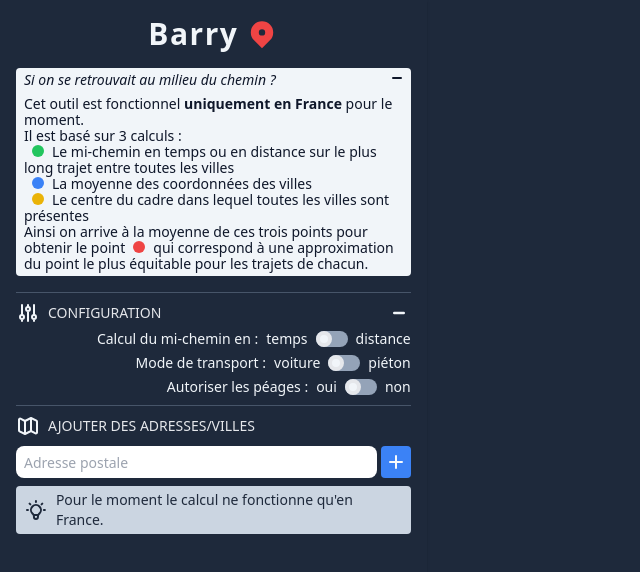
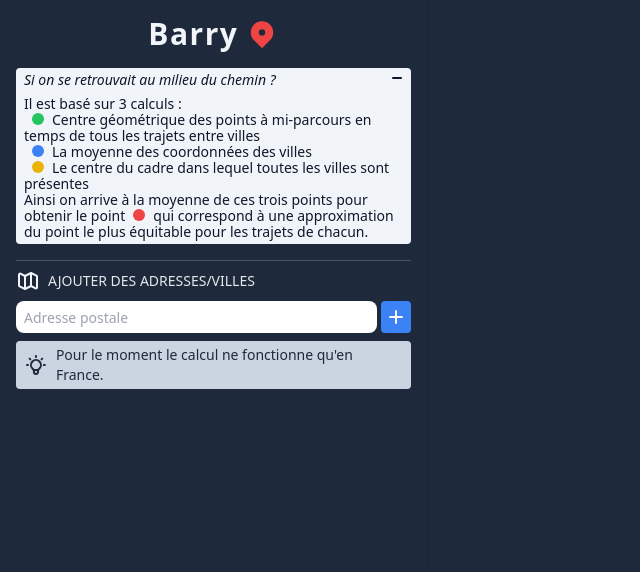
Before and after one commit to npanti/barry-main, a website built with Vite: page src/pug/sidebar.pug in a window 1280 px wide. Shown: the whole page, without its empty margins (0-640 px from the left). Built offline with nearby package versions, Linux system fonts and the light colour scheme; what geotiff would draw is missing.

Commit message:
Update gui

```diff
--- a/src/js/globals.js
+++ b/src/js/globals.js
@@ -1,8 +1,9 @@
+// Define a global object on the window called $barry to store all app-wide settings and references
 window.$barry = {
+  // Calculation methods with their labels and colors
   methods: {
     longMiddle: {
-      label:
-        "Le mi-chemin en temps sur le plus long trajet entre toutes les villes",
+      label: "Centre géométrique des points à mi-parcours en temps de tous les trajets entre villes",
       color: "#10b981",
     },
     average: {
@@ -14,18 +15,26 @@ window.$barry = {
       color: "#f59e0b",
     },
   },
+
+  // General color settings
   addressColor: "#111827",
   resultColor: "#EF4444",
   roadColor: "#47695B",
-  calculateMode: "time",
-  calculateTransport: "Voiture",
-  calculateToll: true,
-  addressesCount: 0,
-  places: {},
-  layers: {},
-  addressToCalc: {},
-  urlTourismAPI: "https://titi.gougouzian.fr",
-  tourismCategory: [
+
+  // Calculation settings
+  calculateMode: "time",           // Calculation mode (e.g., by time)
+  calculateTransport: "Voiture",   // Transport type (e.g., car)
+  calculateToll: true,             // Whether to include tolls
+
+  // Data containers
+  addressesCount: 0,               // Number of addresses
+  places: {},                      // Place data
+  layers: {},                      // Map layers
+  addressToCalc: {},               // Addresses to calculate
+
+  // API settings
+  urlTourismAPI: "https://titi.gougouzian.fr", // Tourism API endpoint
+  tourismCategory: [                          // Categories for tourism POIs
     "Sports",
     "Cultural",
     "Hotel",
@@ -34,7 +43,9 @@ window.$barry = {
     "Event",
     "Tour",
   ],
-  pois: {},
+  pois: {},                                   // Points of interest
+
+  // Cached DOM elements for UI manipulation
   $addressesWrapper: document.getElementById("addresses-wrapper"),
   $augmentConfiguration: document.getElementById("augmentConfiguration"),
   $augmentWelcome: document.getElementById("augmentWelcome"),
--- a/src/pug/sidebar.pug
+++ b/src/pug/sidebar.pug
@@ -14,74 +14,74 @@
 
   include welcome
 
-  .h3
-    span
-      svg.h-6.w-6(
-        xmlns="http://www.w3.org/2000/svg",
-        fill="none",
-        viewBox="0 0 24 24",
-        stroke="currentColor"
-      )
-        path(
-          stroke-linecap="round",
-          stroke-linejoin="round",
-          stroke-width="2",
-          d="M12 6V4m0 2a2 2 0 100 4m0-4a2 2 0 110 4m-6 8a2 2 0 100-4m0 4a2 2 0 110-4m0 4v2m0-6V4m6 6v10m6-2a2 2 0 100-4m0 4a2 2 0 110-4m0 4v2m0-6V4"
-        )
-      h3 Configuration
-      a#reduceConfiguration(href="javascript:window.$barry.toggleConfiguration();")
-        svg(
-          xmlns="http://www.w3.org/2000/svg",
-          viewBox="0 0 20 20",
-          fill="currentColor"
-        )
-          path(
-            fill-rule="evenodd",
-            d="M5 10a1 1 0 011-1h8a1 1 0 110 2H6a1 1 0 01-1-1z",
-            clip-rule="evenodd"
-          )
-      a#augmentConfiguration.hide(href="javascript:window.$barry.toggleConfiguration();")
-        svg(
-          xmlns="http://www.w3.org/2000/svg",
-          viewBox="0 0 20 20",
-          fill="currentColor"
-        )
-          path(
-            fill-rule="evenodd",
-            d="M10 5a1 1 0 011 1v3h3a1 1 0 110 2h-3v3a1 1 0 11-2 0v-3H6a1 1 0 110-2h3V6a1 1 0 011-1z",
-            clip-rule="evenodd"
-          )
-    #configuration
-      .form
-        label Calcul du mi-chemin en :
-        span temps
-        .toggle
-          input#toggleCalcMode(
-            type="checkbox",
-            onchange="window.$barry.changeCalcMode();"
-          )
-          label(for="toggleCalcMode")
-        span distance
-      .form
-        label Mode de transport :
-        span voiture
-        .toggle
-          input#toggleCalcTransport(
-            type="checkbox",
-            onchange="window.$barry.changeCalcTransport();"
-          )
-          label(for="toggleCalcTransport")
-        span piéton
-      .form
-        label Autoriser les péages :
-        span oui
-        .toggle
-          input#toggleCalcToll(
-            type="checkbox",
-            onchange="window.$barry.changeCalcToll();"
-          )
-          label(for="toggleCalcToll")
-        span non
+  //- .h3
+  //-   span
+  //-     svg.h-6.w-6(
+  //-       xmlns="http://www.w3.org/2000/svg",
+  //-       fill="none",
+  //-       viewBox="0 0 24 24",
+  //-       stroke="currentColor"
+  //-     )
+  //-       path(
+  //-         stroke-linecap="round",
+  //-         stroke-linejoin="round",
+  //-         stroke-width="2",
+  //-         d="M12 6V4m0 2a2 2 0 100 4m0-4a2 2 0 110 4m-6 8a2 2 0 100-4m0 4a2 2 0 110-4m0 4v2m0-6V4m6 6v10m6-2a2 2 0 100-4m0 4a2 2 0 110-4m0 4v2m0-6V4"
+  //-       )
+  //-     h3 Configuration
+  //-     a#reduceConfiguration(href="javascript:window.$barry.toggleConfiguration();")
+  //-       svg(
+  //-         xmlns="http://www.w3.org/2000/svg",
+  //-         viewBox="0 0 20 20",
+  //-         fill="currentColor"
+  //-       )
+  //-         path(
+  //-           fill-rule="evenodd",
+  //-           d="M5 10a1 1 0 011-1h8a1 1 0 110 2H6a1 1 0 01-1-1z",
+  //-           clip-rule="evenodd"
+  //-         )
+  //-     a#augmentConfiguration.hide(href="javascript:window.$barry.toggleConfiguration();")
+  //-       svg(
+  //-         xmlns="http://www.w3.org/2000/svg",
+  //-         viewBox="0 0 20 20",
+  //-         fill="currentColor"
+  //-       )
+  //-         path(
+  //-           fill-rule="evenodd",
+  //-           d="M10 5a1 1 0 011 1v3h3a1 1 0 110 2h-3v3a1 1 0 11-2 0v-3H6a1 1 0 110-2h3V6a1 1 0 011-1z",
+  //-           clip-rule="evenodd"
+  //-         )
+  //-   #configuration
+  //-     .form
+  //-       label Calcul du mi-chemin en :
+  //-       span temps
+  //-       .toggle
+  //-         input#toggleCalcMode(
+  //-           type="checkbox",
+  //-           onchange="window.$barry.changeCalcMode();"
+  //-         )
+  //-         label(for="toggleCalcMode")
+  //-       span distance
+  //-     .form
+  //-       label Mode de transport :
+  //-       span voiture
+  //-       .toggle
+  //-         input#toggleCalcTransport(
+  //-           type="checkbox",
+  //-           onchange="window.$barry.changeCalcTransport();"
+  //-         )
+  //-         label(for="toggleCalcTransport")
+  //-       span piéton
+  //-     .form
+  //-       label Autoriser les péages :
+  //-       span oui
+  //-       .toggle
+  //-         input#toggleCalcToll(
+  //-           type="checkbox",
+  //-           onchange="window.$barry.changeCalcToll();"
+  //-         )
+  //-         label(for="toggleCalcToll")
+  //-       span non
 
   .h3
     span
--- a/src/pug/welcome.pug
+++ b/src/pug/welcome.pug
@@ -23,14 +23,11 @@
         clip-rule="evenodd"
       )
   div
-    p Cet outil est fonctionnel
-      b uniquement en France
-      | pour le moment.
     p Il est basé sur 3 calculs :
     ul
       li
       span.bullet.green
-      | Le mi-chemin en temps ou en distance sur le plus long trajet entre toutes les villes
+      | Centre géométrique des points à mi-parcours en temps de tous les trajets entre villes
       li
       span.bullet.blue
       | La moyenne des coordonnées des villes
```
